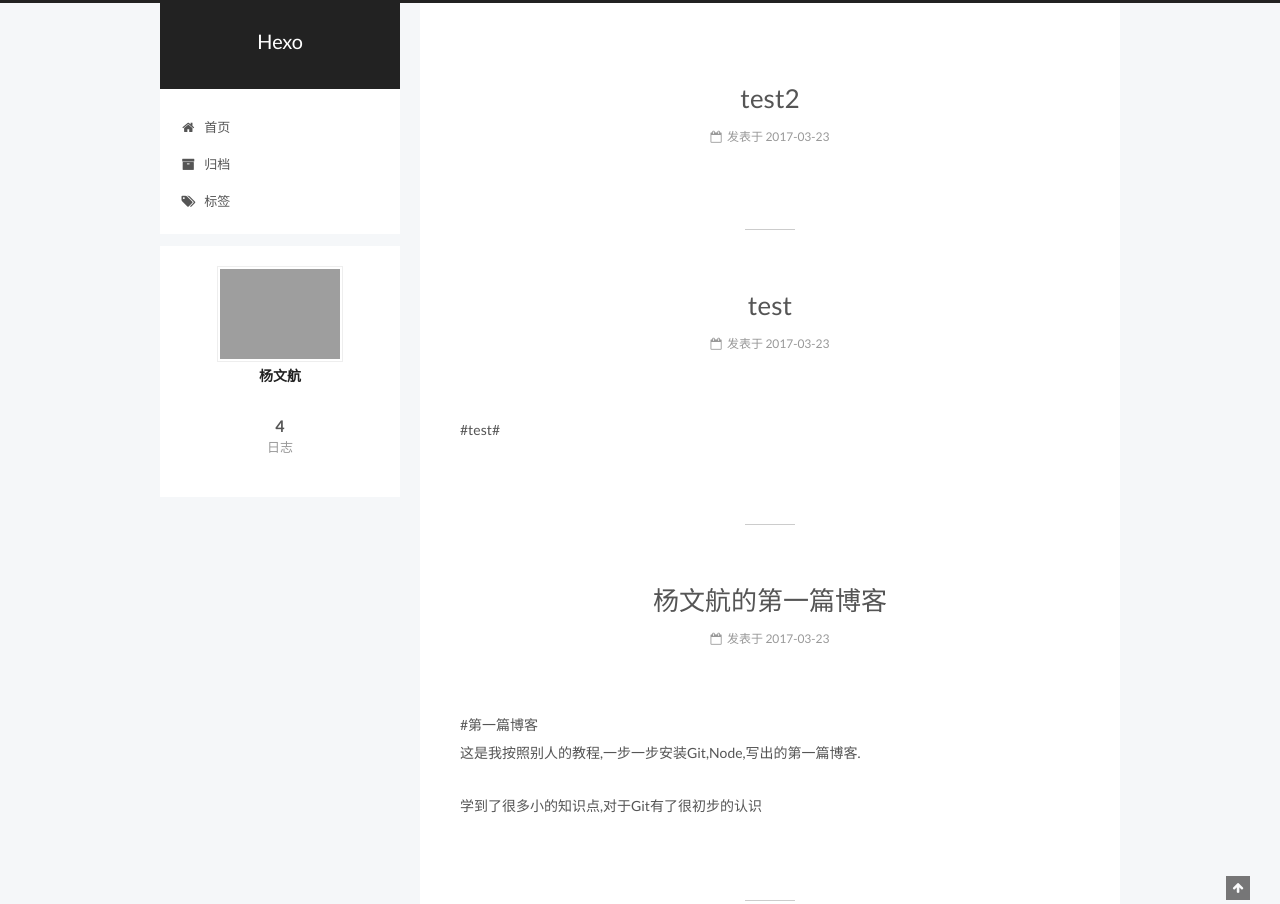
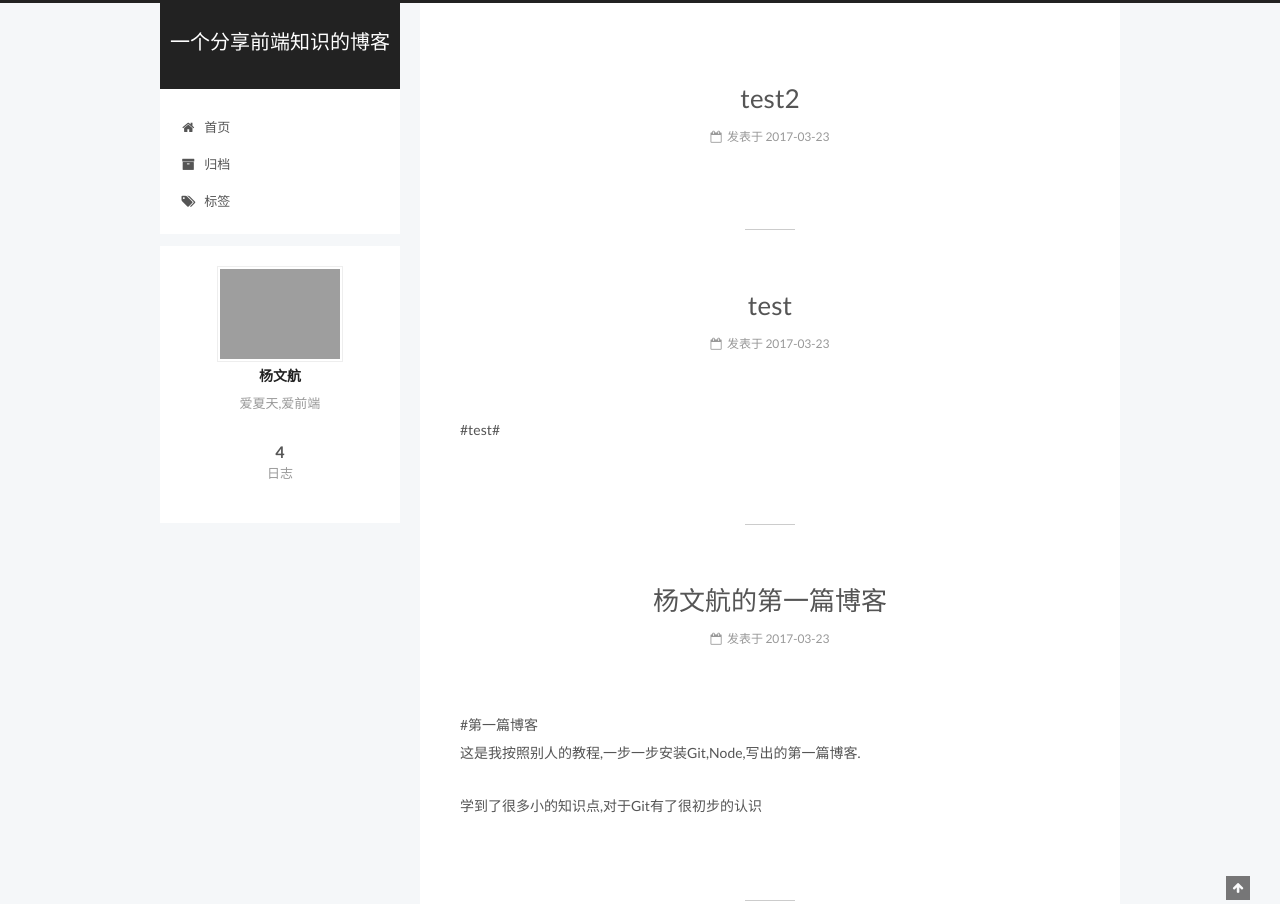
Before and after one commit to yangwenhang/yangwenhang.github.io, a plain HTML site: page index.html in a window 1280 px wide. Shown: the top 904 px of the page. Drawn offline with Linux system fonts and the light colour scheme; grey boxes are pictures that could not be loaded.

Commit message:
Site updated: 2017-03-23 22:25:24

```diff
--- a/index.html
+++ b/index.html
@@ -87,12 +87,15 @@
 
 
 
+<meta name="description" content="爱夏天,爱前端">
 <meta property="og:type" content="website">
-<meta property="og:title" content="Hexo">
+<meta property="og:title" content="一个分享前端知识的博客">
 <meta property="og:url" content="http://yoursite.com/index.html">
-<meta property="og:site_name" content="Hexo">
+<meta property="og:site_name" content="一个分享前端知识的博客">
+<meta property="og:description" content="爱夏天,爱前端">
 <meta name="twitter:card" content="summary">
-<meta name="twitter:title" content="Hexo">
+<meta name="twitter:title" content="一个分享前端知识的博客">
+<meta name="twitter:description" content="爱夏天,爱前端">
 
 
 
@@ -126,7 +129,7 @@
 
 
 
-  <title> Hexo </title>
+  <title> 一个分享前端知识的博客 </title>
 </head>
 
 <body itemscope itemtype="http://schema.org/WebPage" lang="zh-Hans">
@@ -164,7 +167,7 @@
     <div class="custom-logo-site-title">
       <a href="/"  class="brand" rel="start">
         <span class="logo-line-before"><i></i></span>
-        <span class="site-title">Hexo</span>
+        <span class="site-title">一个分享前端知识的博客</span>
         <span class="logo-line-after"><i></i></span>
       </a>
     </div>
@@ -256,7 +259,7 @@
     </span>
 
     <span hidden itemprop="publisher" itemscope itemtype="http://schema.org/Organization">
-      <meta itemprop="name" content="Hexo">
+      <meta itemprop="name" content="一个分享前端知识的博客">
     </span>
 
 
@@ -376,7 +379,7 @@
     </span>
 
     <span hidden itemprop="publisher" itemscope itemtype="http://schema.org/Organization">
-      <meta itemprop="name" content="Hexo">
+      <meta itemprop="name" content="一个分享前端知识的博客">
     </span>
 
 
@@ -497,7 +500,7 @@
     </span>
 
     <span hidden itemprop="publisher" itemscope itemtype="http://schema.org/Organization">
-      <meta itemprop="name" content="Hexo">
+      <meta itemprop="name" content="一个分享前端知识的博客">
     </span>
 
 
@@ -619,7 +622,7 @@
     </span>
 
     <span hidden itemprop="publisher" itemscope itemtype="http://schema.org/Organization">
-      <meta itemprop="name" content="Hexo">
+      <meta itemprop="name" content="一个分享前端知识的博客">
     </span>
 
 
@@ -767,7 +770,7 @@
                alt="杨文航" />
           <p class="site-author-name" itemprop="name">杨文航</p>
 
-              <p class="site-description motion-element" itemprop="description"></p>
+              <p class="site-description motion-element" itemprop="description">爱夏天,爱前端</p>
 
         </div>
         <nav class="site-state motion-element">
```
Also changed, not shown: 2017/03/23/hello-world/index.html (+5 -5 lines), 2017/03/23/post杨文航的第一篇博客/index.html (+5 -5 lines), 2017/03/23/test/index.html (+5 -5 lines), 2017/03/23/test2/index.html (+8 -5 lines), archives/2017/03/index.html (+9 -6 lines), archives/2017/index.html (+9 -6 lines), archives/index.html (+9 -6 lines).
